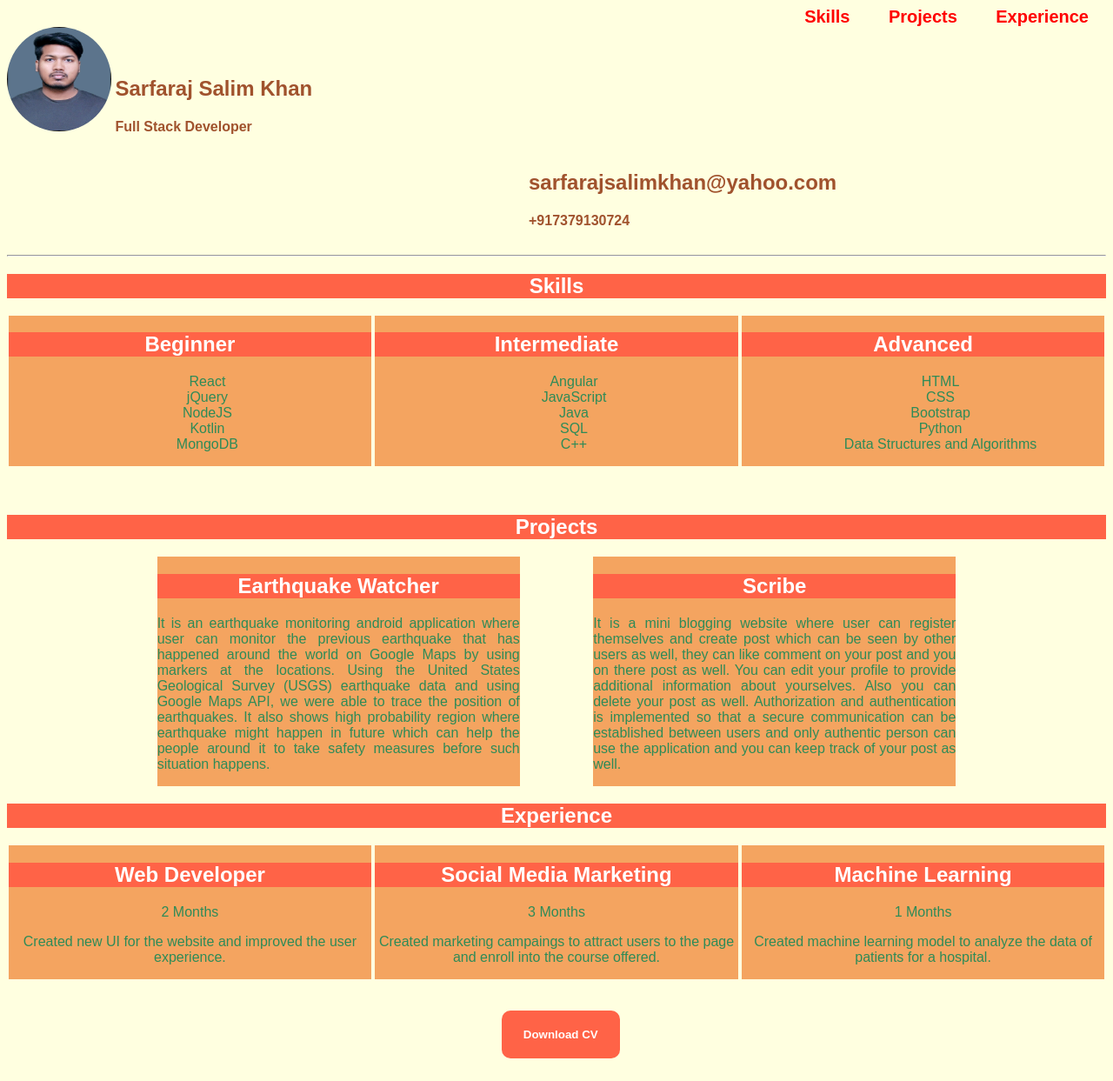
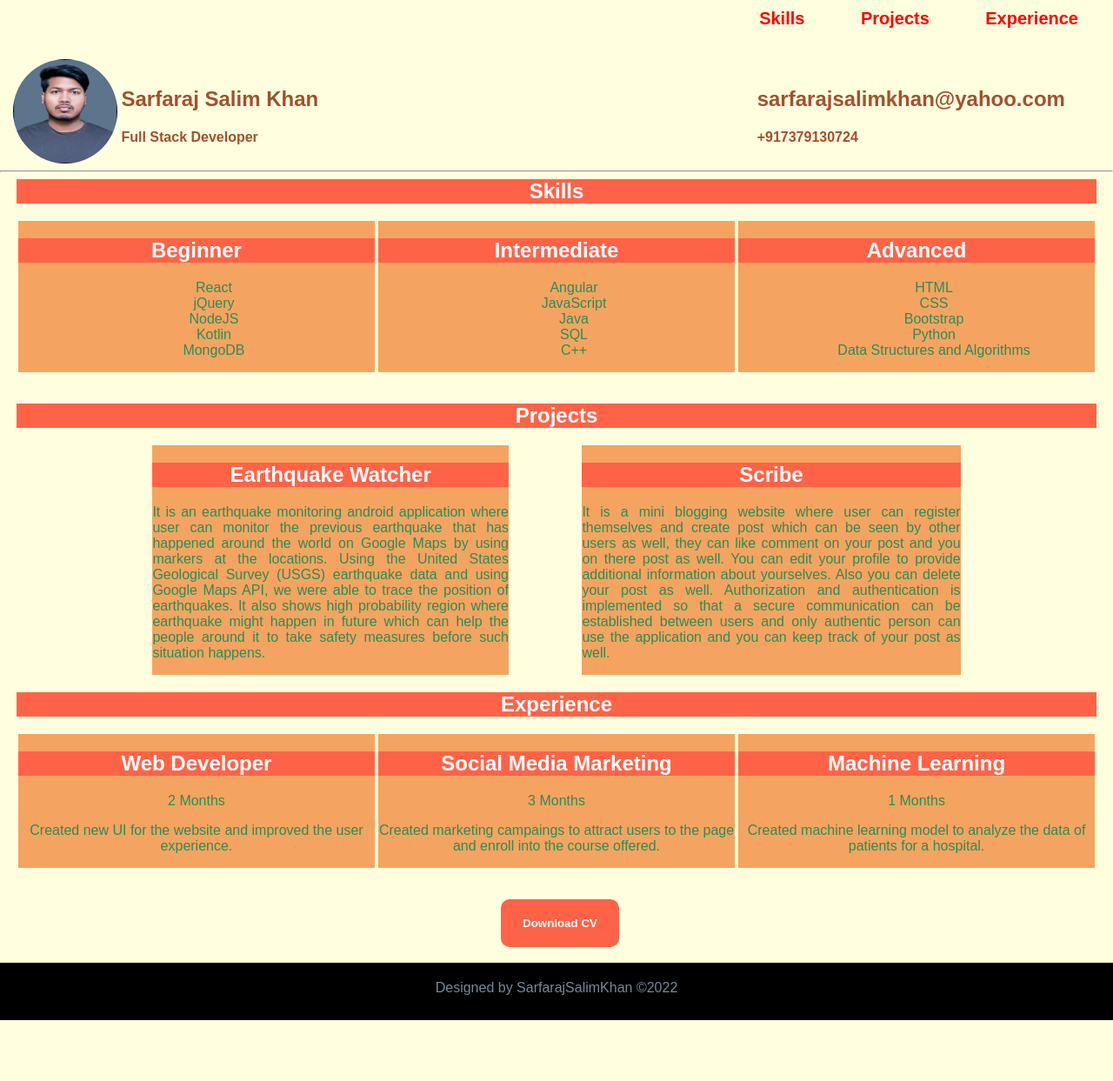
Before and after one commit to SarfarajSalimKhan/portfolio_website, a plain HTML site: page index.html in a window 1280 px wide. Shown: the whole page at 87% size. After the commit the page ends 1173 px from the top, so only its background shows below. Drawn offline with Linux system fonts and the light colour scheme.

Commit message:
updated index.html and style.css

```diff
--- a/index.html
+++ b/index.html
@@ -2,8 +2,8 @@
 <html lang="en">
     <head>
         <meta charset="utf-8" />
-    <link rel="icon" style="image/ico" href="favicon.jpeg" />
-    <title>Home Page</title>
+        <link rel="icon" style="image/jpeg" href="favicon.jpeg" />
+        <title>Portfolio</title>
         <link rel="stylesheet" type="text/css" href="style.css" />
     </head>
     <body>
@@ -13,15 +13,17 @@
             <a href="#experience">Experience</a>
         </header>
         <div style="display: inline-block;">
+            <div style="display: inline-block; position: relative; left: 0px; top: 25px; margin-left: 15px;">
                 <img  src="profile.JPG" alt="Profile Picture" />
             </div>
             <div style="display: inline-block;">
                 <h2 style="color: sienna; text-align: right; background: none; margin-top: 5px;">Sarfaraj Salim Khan</h2>
                 <h4 style="color: sienna;">Full Stack Developer</h4>
             </div>
-    <div  style="display: inline-block; margin-left:600px;">
+            <div  style="display: inline-block; margin-left:500px;">
                 <h2 style="color: sienna; text-align: right; background: none;">sarfarajsalimkhan@yahoo.com</h2>
                 <h4 style="color: sienna; text-align: left;">+917379130724</h4>
+            </div>
         </div>
         <hr />
         <h2 class="box" id="skills">Skills</h2>
@@ -62,22 +64,15 @@
         <div align="center">
             <div class="container">
                 <h2>Earthquake Watcher</h2>
-
-		<p style="text-align: justify;">It is an earthquake monitoring android application where user can monitor the previous earthquake that has happened around the world on Google
-Maps by using markers at the locations. Using the United States Geological Survey (USGS) earthquake data and using Google Maps API, we were
-able to trace the position of earthquakes. It also shows high probability region where earthquake might happen in future which can help the people
-around it to take safety measures before such situation happens.</p>
-<p></p>
+		<p style="text-align: justify;">It is an earthquake monitoring android application where user can monitor the previous earthquake that has happened around the world on Google Maps by using markers at the locations. Using the United States Geological Survey (USGS) earthquake data and using Google Maps API, we were able to trace the position of earthquakes. It also shows high probability region where earthquake might happen in future which can help the people around it to
+take safety measures before such situation happens.</p>
             </div>
-       <div class="container" style="margin-left: 80px;">
+            <div class="container" style="margin-left: 80px; width: 34%;">
                 <h2>Scribe</h2>
-		<p style="text-align: justify;">It is a mini blogging website where user can register themselves and create post which can be seen by other users as well, they can like comment
-on your post and you on there post as well. You can edit your profile to provide additional information about yourselves. Also you can delete your post
-as well. Authorization and authentication is implemented so that a secure communication can be established between users and only authentic
-person can use the application and you can keep track of your post as well.</p>
+		<p style="text-align: justify;">It is a mini blogging website where user can register themselves and create post which can be seen by other users as well, they can like comment on your post and you on there post as well. You can edit your profile to provide additional information about yourselves. Also you can delete your post as well. Authorization and authentication is implemented so that a secure communication can be established between users and only authentic person can use the application and you can keep track of your post as well.</p>
             </div>
         </div>
-<h2 id="experience">Experience</h2>
+        <h2 class="box" id="experience" style="margin-top: 20px;">Experience</h2>
         <div align="center">
             <div class="container">
                 <h2>Web Developer</h2>
@@ -88,14 +83,18 @@ person can use the application and you can keep track of your post as well.</p>
                 <h2>Social Media Marketing</h2>
 		<p>3 Months</p>
 	        <p>Created marketing campaings to attract users to the page and enroll into the course offered.</p>
-
             </div>
 	    <div class="container">
                 <h2>Machine Learning</h2>
 	        <p>1 Months</p>
 	        <p>Created machine learning model to analyze the data of patients for a hospital.</p>
             </div>
-</div> <br /> <br />
-<button><a class="button" href="https://drive.google.com/file/d/1nqsS2OL8mxNRFQM3KeXeQvsE8k48ZoUC/view?usp=drivesdk">Download CV</a></button> <br /> <br />
+        </div>
+        <br /> <br />
+        <button><a class="button" href="https://drive.google.com/file/d/1nqsS2OL8mxNRFQM3KeXeQvsE8k48ZoUC/view?usp=drivesdk">Download CV</a></button>
+        <br /> <br />
+        <footer>
+            <p>Designed by SarfarajSalimKhan &copy;2022</p>
+        <footer>
     </body>
 </html>
--- a/style.css
+++ b/style.css
@@ -2,10 +2,12 @@ body {
     color: lightslategray;
     background-color: lightyellow;
     font-family: sans-serif;
+    margin: 0px;
 }
 .container {
+    margin-top: 20px;
     color: seagreen;
-width: 33%;
+    width: 32%;
     display: inline-block;
     background-color: sandybrown;
     text-align: center;
@@ -40,12 +42,17 @@ cursor: pointer;
     outline: none;
 }
 button:hover {
-font-size: 20px;
+    padding: 25px 30px;
+    font-size: 14px;
     background-color: rgba(255, 0, 0, 0.6);
 }
 .button {
     text-decoration: none;
     color: white;
+}
+header {
+    padding: 10px;
+    text-align: right;
 }
 header a {
     color: red;
@@ -53,5 +60,18 @@ font-size: 20px;
     text-decoration: none;
     background-color: none;
     font-weight: bolder;
-margin: 20px;
+    margin: 30px;
 }
+footer {
+    background-color: black;
+    text-align: center;
+    padding: 4px 5px;
+    margin: auto 0px 0px 0px;
+}
+footer p {
+    padding-top: 4px 5px;
+}
+.box {
+    width: 97%;
+    margin: auto;
+}
```
Lines whose indentation alone changed are shown as unchanged.
